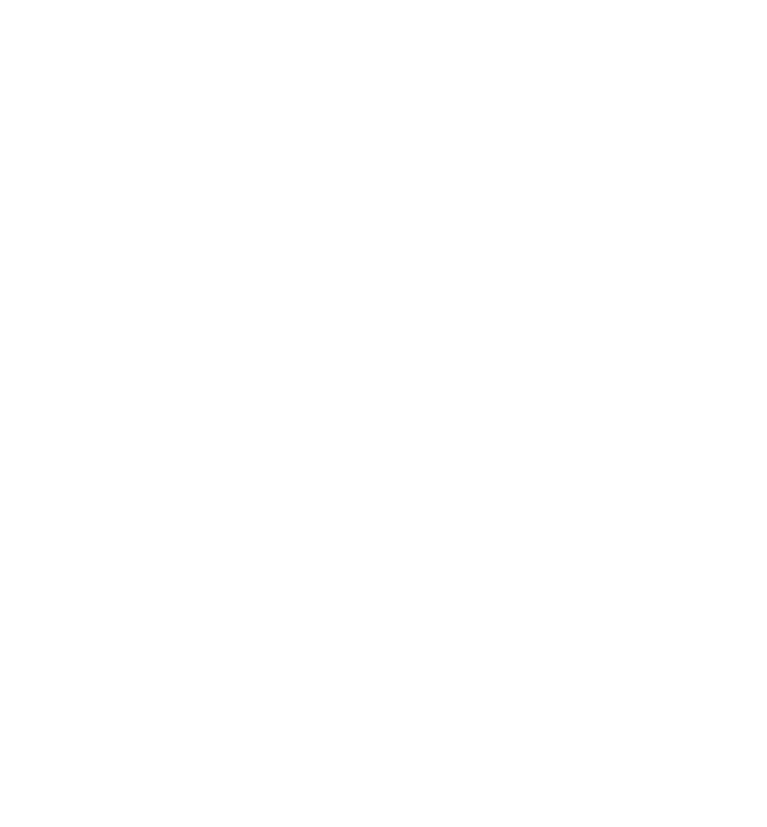
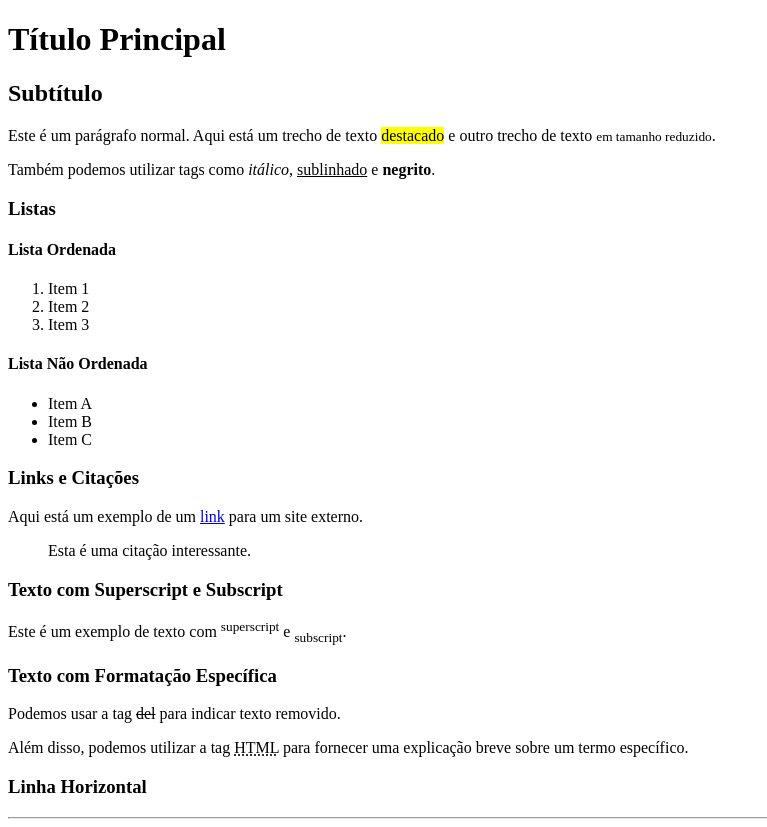
Before and after one commit to lucasvlviana/desafioUmDio, a plain HTML site: page index.html in a window 1280 px wide. Shown: the whole page, without its empty margins (0-767 px from the left). Before the commit the page ends 800 px from the top, so only its background shows below. Drawn offline with Linux system fonts and the light colour scheme.

Commit message:
desafio finalizado

```diff
--- a/index.html
+++ b/index.html
@@ -1,12 +1,71 @@
 <!DOCTYPE html>
 <html lang="pt-BR">
-<head>
-  <meta charset="UTF-8">
-  <meta http-equiv="X-UA-Compatible" content="IE=edge">
-  <meta name="viewport" content="width=device-width, initial-scale=1.0">
-  <title>Desafio 1</title>
-</head>
-<body>
+  <head>
+    <meta charset="UTF-8" />
+    <meta http-equiv="X-UA-Compatible" content="IE=edge" />
+    <meta name="viewport" content="width=device-width, initial-scale=1.0" />
+    <title>Desafio 1</title>
+  </head>
+  <body>
+    <h1>Título Principal</h1>
 
-</body>
+    <h2>Subtítulo</h2>
+
+    <p>
+      Este é um parágrafo normal. Aqui está um trecho de texto
+      <mark>destacado</mark> e outro trecho de texto
+      <small>em tamanho reduzido</small>.
+    </p>
+
+    <p>
+      Também podemos utilizar tags como <i>itálico</i>, <u>sublinhado</u> e
+      <strong>negrito</strong>.
+    </p>
+
+    <h3>Listas</h3>
+
+    <h4>Lista Ordenada</h4>
+    <ol>
+      <li>Item 1</li>
+      <li>Item 2</li>
+      <li>Item 3</li>
+    </ol>
+
+    <h4>Lista Não Ordenada</h4>
+    <ul>
+      <li>Item A</li>
+      <li>Item B</li>
+      <li>Item C</li>
+    </ul>
+
+    <h3>Links e Citações</h3>
+
+    <p>
+      Aqui está um exemplo de um <a href="https://www.example.com">link</a> para
+      um site externo.
+    </p>
+
+    <blockquote>Esta é uma citação interessante.</blockquote>
+
+    <h3>Texto com Superscript e Subscript</h3>
+
+    <p>
+      Este é um exemplo de texto com <sup>superscript</sup> e
+      <sub>subscript</sub>.
+    </p>
+
+    <h3>Texto com Formatação Específica</h3>
+
+    <p>Podemos usar a tag <del>del</del> para indicar texto removido.</p>
+
+    <p>
+      Além disso, podemos utilizar a tag
+      <abbr title="Hypertext Markup Language">HTML</abbr> para fornecer uma
+      explicação breve sobre um termo específico.
+    </p>
+
+    <h3>Linha Horizontal</h3>
+
+    <hr />
+  </body>
 </html>
```
Also changed, not shown: 1 other file.
